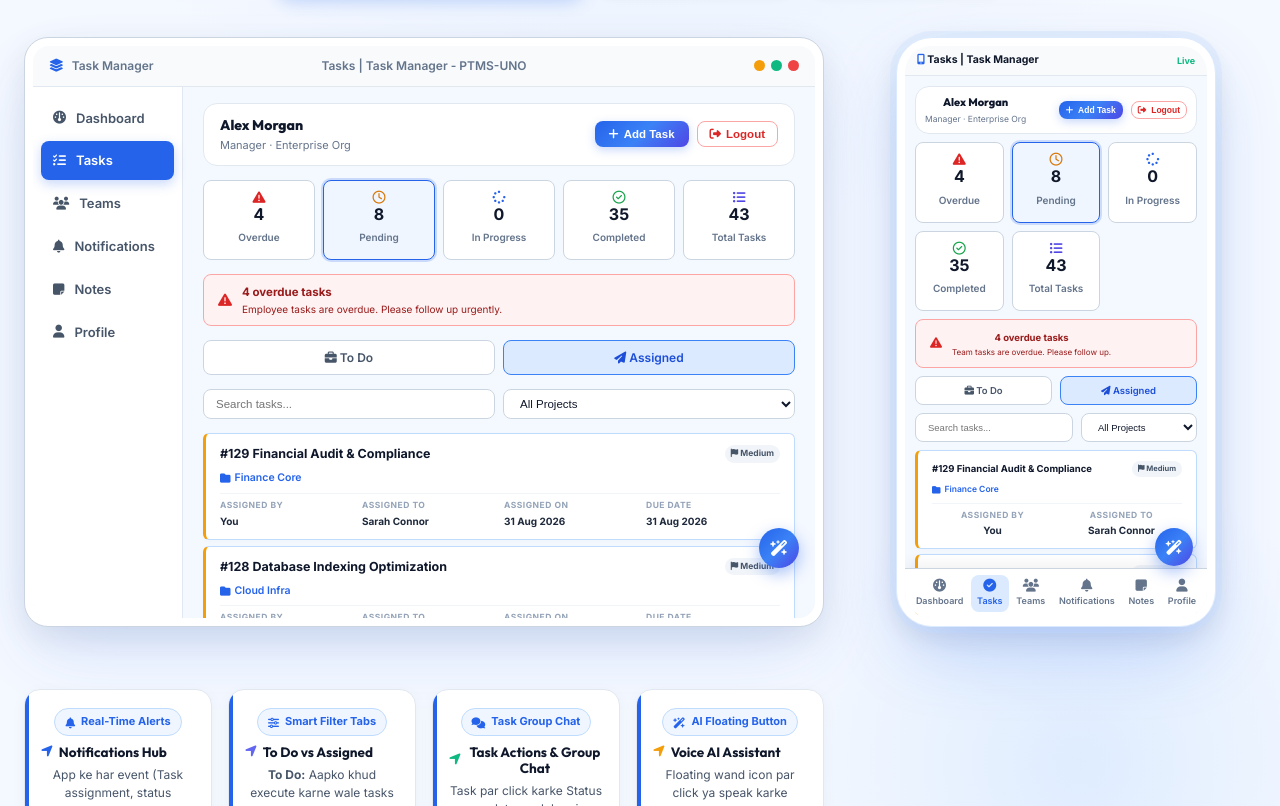
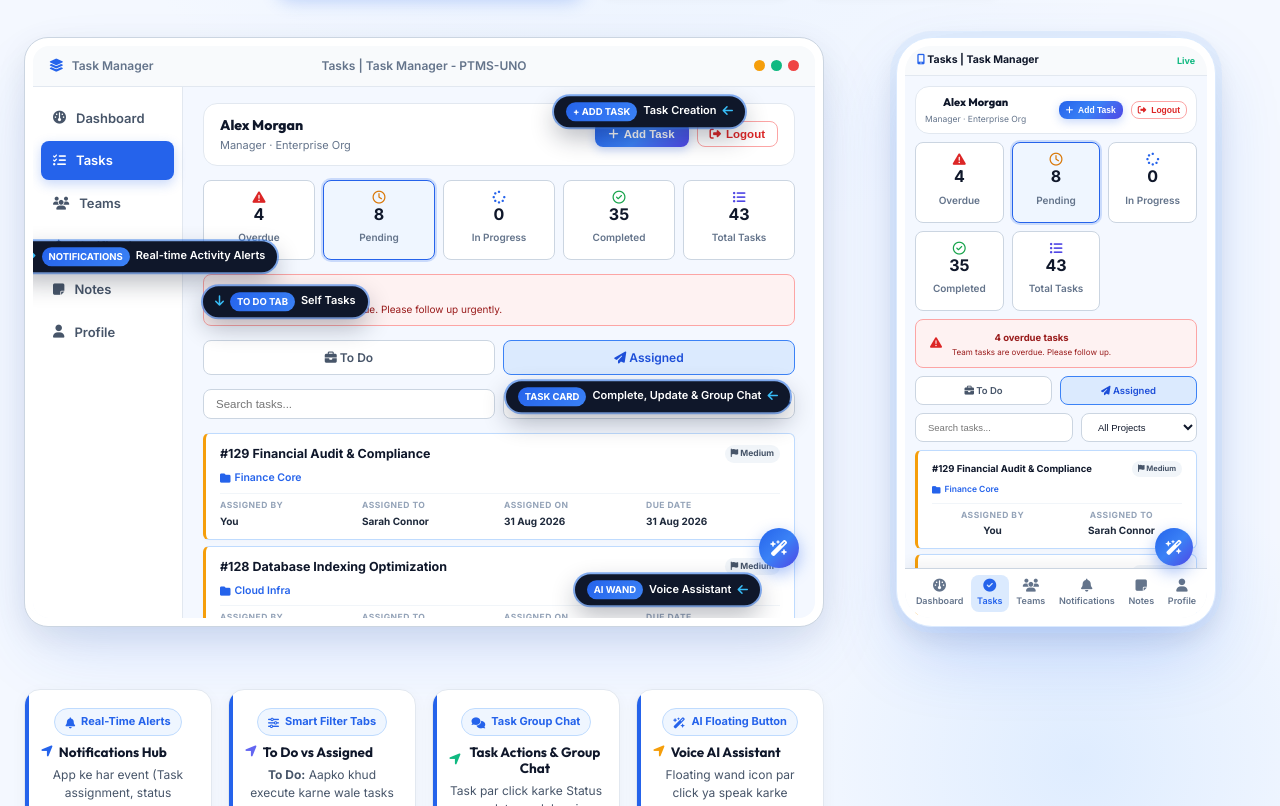
Before and after one commit to datsbitsindia/ptms_landing_web, a website: page index.html in a window 1280 px wide. Shown: the part 638-1444 px from the top of the page. Drawn offline with Linux system fonts and the light colour scheme.

Commit message:
Add visual arrow pointer tags pointing directly to UI elements (Add Task, Notifications, To Do tab, Task Card, AI Wand FAB)

```diff
--- a/index.html
+++ b/index.html
@@ -75,6 +75,37 @@
 
                         <!-- App Layout: Sidebar + Main -->
                         <div class="mockup-app-layout" style="position:relative;">
+
+                            <!-- FLOATING ARROW POINTER CALLOUTS -->
+                            <div class="mockup-pointer-tag pointer-add-task">
+                                <span class="pointer-badge">+ ADD TASK</span>
+                                <span>Task Creation</span>
+                                <i class="fa-solid fa-arrow-left"></i>
+                            </div>
+
+                            <div class="mockup-pointer-tag pointer-notifications">
+                                <i class="fa-solid fa-arrow-right"></i>
+                                <span class="pointer-badge">NOTIFICATIONS</span>
+                                <span>Real-time Activity Alerts</span>
+                            </div>
+
+                            <div class="mockup-pointer-tag pointer-todo">
+                                <i class="fa-solid fa-arrow-down"></i>
+                                <span class="pointer-badge">TO DO TAB</span>
+                                <span>Self Tasks</span>
+                            </div>
+
+                            <div class="mockup-pointer-tag pointer-task-card">
+                                <span class="pointer-badge">TASK CARD</span>
+                                <span>Complete, Update &amp; Group Chat</span>
+                                <i class="fa-solid fa-arrow-left"></i>
+                            </div>
+
+                            <div class="mockup-pointer-tag pointer-ai-fab">
+                                <span class="pointer-badge">AI WAND</span>
+                                <span>Voice Assistant</span>
+                                <i class="fa-solid fa-arrow-left"></i>
+                            </div>
 
                             <!-- LEFT SIDEBAR (Photo 3) -->
                             <div class="app-mock-sidebar" style="display:flex;">
--- a/style.css
+++ b/style.css
@@ -1732,3 +1732,76 @@ a {
 @media (max-width: 640px) {
     .preview-guide-grid { grid-template-columns: 1fr; }
 }
+
+/* Floating Arrow Pointer Tags on Mockup UI */
+.hero-mockup-wrap {
+    position: relative;
+    overflow: visible !important;
+}
+
+.mockup-pointer-tag {
+    position: absolute;
+    z-index: 90;
+    display: flex;
+    align-items: center;
+    gap: 6px;
+    background: #0f172a;
+    color: #ffffff;
+    padding: 6px 12px;
+    border-radius: 99px;
+    font-size: 11px;
+    font-weight: 600;
+    box-shadow: 0 10px 25px rgba(15, 23, 42, 0.3), 0 0 0 2px rgba(59, 130, 246, 0.6);
+    white-space: nowrap;
+    transition: var(--transition);
+    animation: pointerPulse 3s ease-in-out infinite alternate;
+}
+
+.pointer-badge {
+    background: linear-gradient(135deg, #2563eb, #3b82f6);
+    color: #ffffff;
+    padding: 2px 7px;
+    border-radius: 99px;
+    font-size: 9.5px;
+    font-weight: 800;
+}
+
+.mockup-pointer-tag i {
+    color: #38bdf8;
+    font-size: 12px;
+}
+
+@keyframes pointerPulse {
+    0% { transform: translateY(0px); }
+    100% { transform: translateY(-4px); }
+}
+
+/* Position Pointers for 5 UI Elements */
+.pointer-add-task {
+    top: 10px;
+    right: 70px;
+}
+
+.pointer-notifications {
+    top: 155px;
+    left: -20px;
+}
+
+.pointer-todo {
+    top: 200px;
+    left: 170px;
+}
+
+.pointer-task-card {
+    top: 295px;
+    right: 25px;
+}
+
+.pointer-ai-fab {
+    bottom: 12px;
+    right: 55px;
+}
+
+@media (max-width: 1100px) {
+    .mockup-pointer-tag { display: none; }
+}
```
